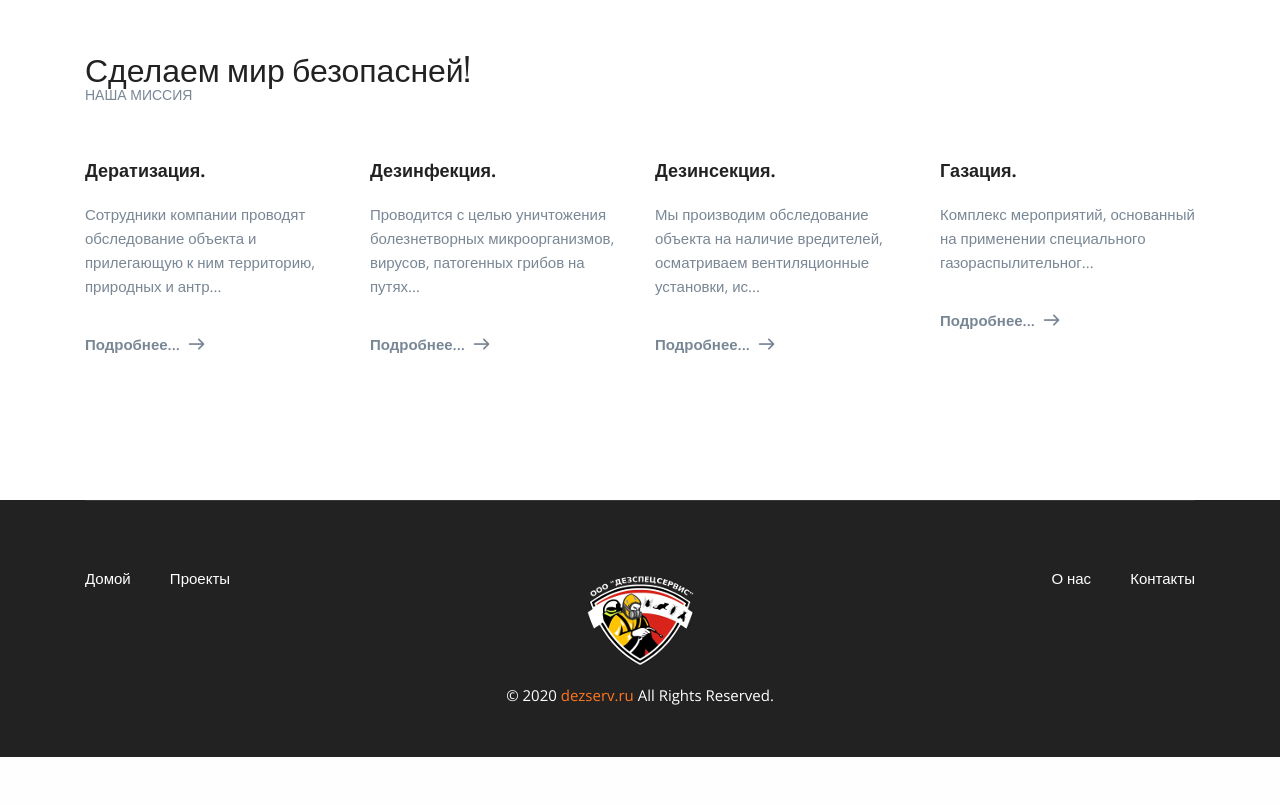
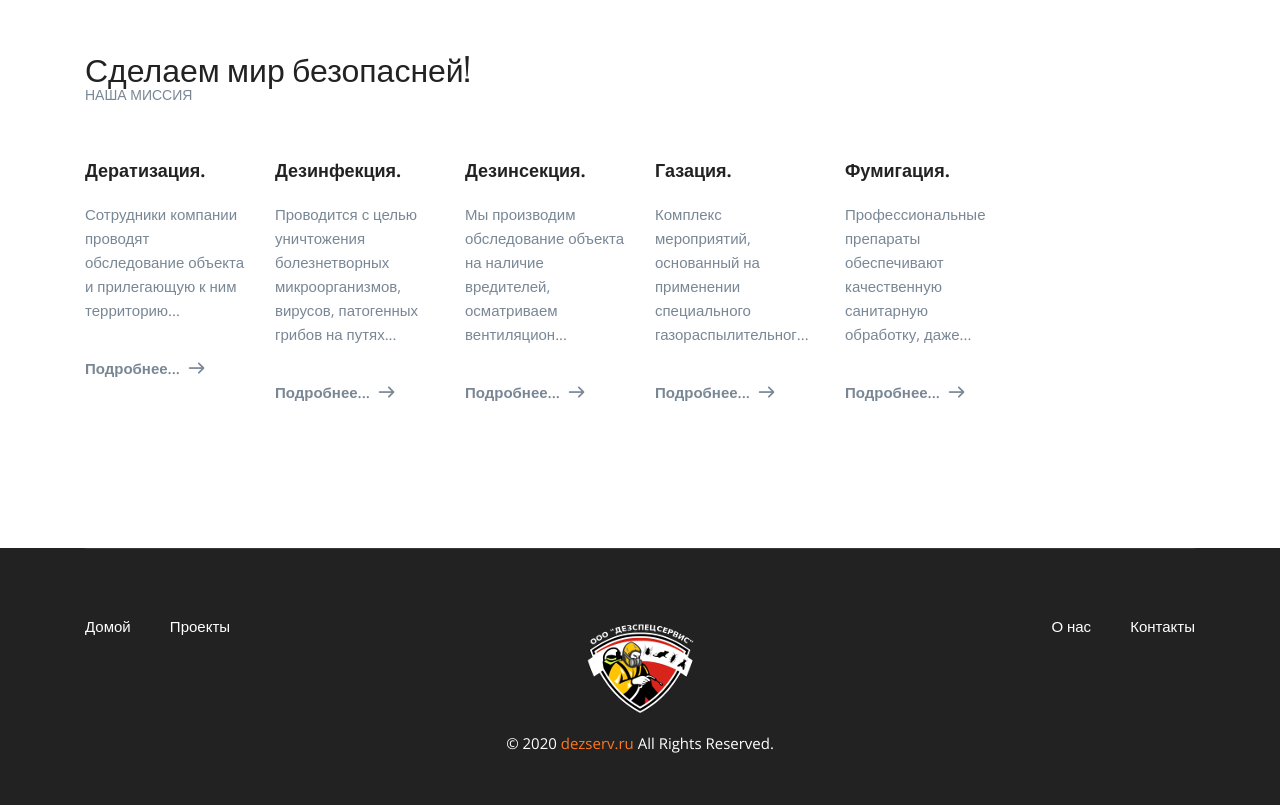
Before and after one commit to pekshevds/dezserv, a Django app: page / in a window 1280 px wide. Shown: the part 160-965 px from the top of the page. Before the commit the page ends 917 px from the top, so only its background shows below. Run offline with Django 3.2, Linux system fonts and the light colour scheme; some libraries are stand-ins or nearby versions.

Commit message:
20200512_002

```diff
--- a/dezserv/settings.py
+++ b/dezserv/settings.py
@@ -119,7 +119,7 @@ USE_TZ = True
 # Static files (CSS, JavaScript, Images)
 # https://docs.djangoproject.com/en/2.2/howto/static-files/
 
-STATIC_ROOT = os.path.join(BASE_DIR, 'static') # пустая папка, сюда будет собирать статику collectstatic
+#STATIC_ROOT = os.path.join(BASE_DIR, 'static') # пустая папка, сюда будет собирать статику collectstatic
 STATIC_URL = '/static/'
 
 STATICFILES_DIRS = [
--- a/projectapp/templates/projectapp/index.html
+++ b/projectapp/templates/projectapp/index.html
@@ -6,7 +6,7 @@
 <section class="bdrop-what-we-do-area pt-120 pb-120">
         <div class="container">
             <div class="row">
-                <div class="col-lg-6">
+                <div class="col-lg-8">
                     <div class="bdrop-what-we-title pb-25">
                         <h3 class="main-title">Сделаем мир безопасней!</h3>
                         <h6 class="sub-title">Наша миссия</h6>
@@ -14,16 +14,16 @@
                 </div>
             </div> <!-- row -->
             <div class="row">
-                <div class="col-lg-3 col-md-7">
+                <div class="col-lg-2 col-md-8">
                     <div class="bdrop-single-what-we mt-30">
                         <div class="bdrop-what-we-content">
                             <h5 class="bdrop-what-title"><a href="{% url 'show_pesticide' %}">Дератизация.</a></h5>
-                            <p class="text">Сотрудники компании проводят обследование объекта и прилегающую к ним территорию, природных и антр...</p>
+                            <p class="text">Сотрудники компании проводят обследование объекта и прилегающую к ним территорию...</p>
                             <a href="{% url 'show_pesticide' %}" class="more">Подробнее... <i class="flaticon-right-arrow"></i></a>
                         </div> <!-- what we content -->
                     </div> <!-- single what we -->
                 </div>
-                <div class="col-lg-3 col-md-7">
+                <div class="col-lg-2 col-md-8">
                     <div class="bdrop-single-what-we mt-30">
                         <div class="bdrop-what-we-content">
                             <h5 class="bdrop-what-title"><a href="{% url 'show_disinfection' %}">Дезинфекция.</a></h5>
@@ -32,21 +32,31 @@
                         </div> <!-- what we content -->
                     </div> <!-- single what we -->
                 </div>
-                <div class="col-lg-3 col-md-7">
+                <div class="col-lg-2 col-md-8">
                     <div class="bdrop-single-what-we mt-30">
                         <div class="bdrop-what-we-content">
                             <h5 class="bdrop-what-title"><a href="{% url 'show_pestcontrol' %}">Дезинсекция.</a></h5>
-                            <p class="text">Мы производим обследование объекта на наличие вредителей, осматриваем вентиляционные установки, ис...</p>
+                            <p class="text">Мы производим обследование объекта на наличие вредителей, осматриваем вентиляцион...</p>
                             <a href="{% url 'show_pestcontrol' %}" class="more">Подробнее... <i class="flaticon-right-arrow"></i></a>
                         </div> <!-- what we content -->
                     </div> <!-- single what we -->
                 </div>
-                <div class="col-lg-3 col-md-7">
+                <div class="col-lg-2 col-md-8">
                     <div class="bdrop-single-what-we mt-30">
                         <div class="bdrop-what-we-content">
                             <h5 class="bdrop-what-title"><a href="{% url 'show_aeration' %}">Газация.</a></h5>
                             <p class="text">Комплекс мероприятий, основанный на применении специального газораспылительног...</p>
                             <a href="{% url 'show_aeration' %}" class="more">Подробнее... <i class="flaticon-right-arrow"></i></a>
+                        </div> <!-- what we content -->
+                    </div> <!-- single what we -->
+                </div>
+
+                <div class="col-lg-2 col-md-8">
+                    <div class="bdrop-single-what-we mt-30">
+                        <div class="bdrop-what-we-content">
+                            <h5 class="bdrop-what-title"><a href="{% url 'show_fumigation' %}">Фумигация.</a></h5>
+                            <p class="text">Профессиональные препараты обеспечивают качественную санитарную обработку, даже...</p>
+                            <a href="{% url 'show_fumigation' %}" class="more">Подробнее... <i class="flaticon-right-arrow"></i></a>
                         </div> <!-- what we content -->
                     </div> <!-- single what we -->
                 </div>
```
